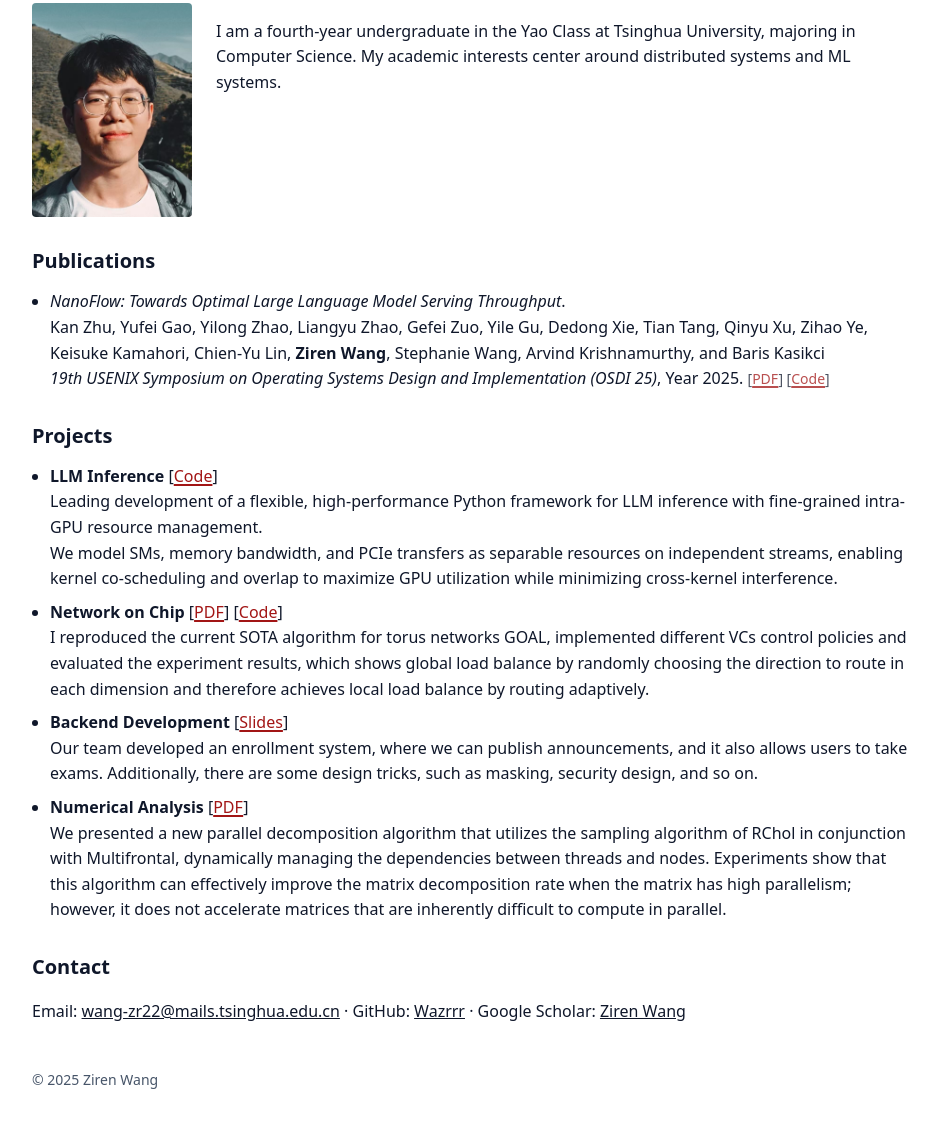
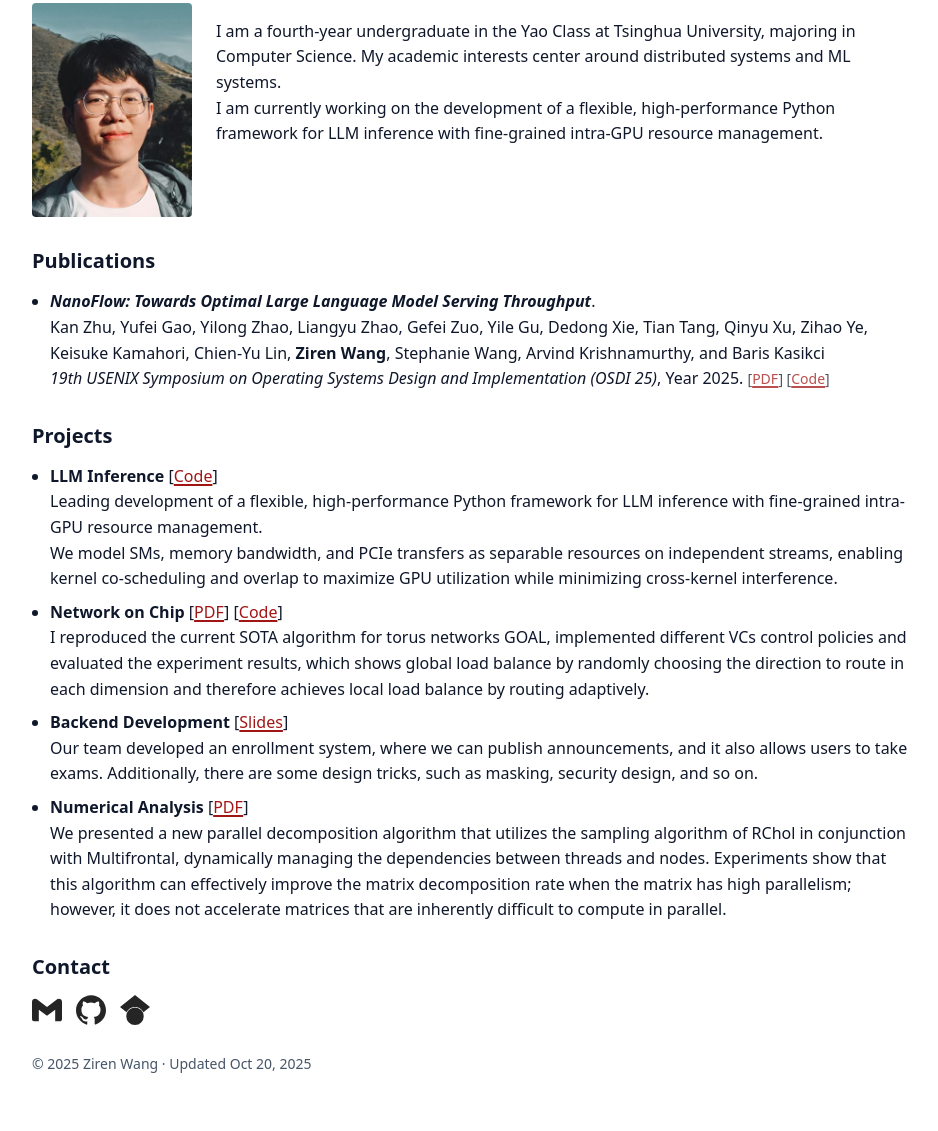
Before and after one commit to Wazrrr/wazrrr.github.io, a plain HTML site: page index.html in a window 1280 px wide. Shown: the part 182-1313 px from the top of the page, without its empty margins (168-1106 px from the left). Drawn offline with Linux system fonts and the light colour scheme.

Commit message:
add icons, update footer.

```diff
--- a/assets/styles.css
+++ b/assets/styles.css
@@ -28,3 +28,20 @@ a{ color:inherit; }
 .prose p{ margin: 12px 0; }
 .prose img{ max-width:100%; height:auto; display:block; margin:16px auto; border-radius:4px;}
 hr{ border:0; border-top:1px solid #e2e8f0; margin:24px 0; }
+.icons { display:flex; gap:14px; align-items:center; }
+.icon-link { display:inline-flex; align-items:center; opacity:.85; }
+.icon-link:hover { opacity:1; }
+.icon { width:30px; height:30px; display:block; }
+.sr-only { position:absolute; width:1px; height:1px; padding:0; margin:-1px; overflow:hidden; clip:rect(0,0,1,1); white-space:nowrap; border:0; }
+/*
+.icons { display:flex; gap:14px; align-items:center; }
+.icon-link { display:inline-flex; align-items:center; opacity:.9; }
+.icon-link:hover { opacity:1; }
+.icon {
+  width: 22px;
+  aspect-ratio: 1 / 1;
+  display: inline-block;
+  vertical-align: middle;
+  shape-rendering: geometricPrecision;
+}
+.icon * { vector-effect: non-scaling-stroke; } */
--- a/index.html
+++ b/index.html
@@ -25,7 +25,9 @@
 <section id="about" class="hero" aria-label="About">
   <img src="/assets/images/profile.jpg" alt="Photo of Ziren Wang">
   <div>
-    <p>I am a fourth-year undergraduate in the Yao Class at Tsinghua University, majoring in Computer Science. My academic interests center around distributed systems and ML systems.</p>
+    <p>I am a fourth-year undergraduate in the Yao Class at Tsinghua University, majoring in Computer Science. My academic interests center around distributed systems and ML systems.
+    <br>
+    I am currently working on the development of a flexible, high-performance Python framework for LLM inference with fine-grained intra-GPU resource management.</p>
   </div>
 </section>
 
@@ -33,7 +35,7 @@
   <h2>Publications</h2>
   <ul>
     <li>
-      <em>NanoFlow: Towards Optimal Large Language Model Serving Throughput</em>.<br>
+      <em><strong>NanoFlow: Towards Optimal Large Language Model Serving Throughput</strong></em>.<br>
       Kan Zhu, Yufei Gao, Yilong Zhao, Liangyu Zhao, Gefei Zuo, Yile Gu, Dedong Xie, Tian Tang, Qinyu Xu, Zihao Ye, Keisuke Kamahori, Chien-Yu Lin, <strong>Ziren Wang</strong>, Stephanie Wang, Arvind Krishnamurthy, and Baris Kasikci<br>
       <em>19th USENIX Symposium on Operating Systems Design and Implementation (OSDI 25)</em>, Year 2025.
       <span class="small">[<a href="https://www.usenix.org/system/files/osdi25-zhu-kan.pdf" class="code-link">PDF</a>] [<a href="https://github.com/efeslab/Nanoflow" class="code-link">Code</a>]</span>
@@ -65,15 +67,50 @@
     </section>
 
 
-<section id="contact" aria-label="Contact">
-  <h2>Contact</h2>
-  <p>Email: <a href="mailto:wang-zr22@mails.tsinghua.edu.cn">wang-zr22@mails.tsinghua.edu.cn</a> · GitHub: <a href="https://github.com/Wazrrr">Wazrrr</a> · Google Scholar: <a href="https://scholar.google.com/citations?user=vMPVF7IAAAAJ&hl=en">Ziren Wang</a></p>
-</section>
+    <section id="contact" aria-label="Contact">
+      <h2>Contact</h2>
+      <div class="icons">
+        <!-- Email -->
+        <a class="icon-link" href="mailto:wang-zr22@mails.tsinghua.edu.cn" aria-label="Email" title="Email">
+          <!-- Heroicons envelope (outline) -->
+          <img class="icon" src="assets/icons/gmail.svg" alt="" />
+        </a>
+
+        <!-- GitHub (Simple Icons) -->
+        <a class="icon-link" href="https://github.com/Wazrrr" aria-label="GitHub" title="GitHub">
+          <img class="icon" src="assets/icons/github.svg" alt="" />
+        </a>
+
+        <!-- Google Scholar (Simple Icons) -->
+        <a class="icon-link" href="https://scholar.google.com/citations?user=vMPVF7IAAAAJ&hl=en" aria-label="Google Scholar" title="Google Scholar">
+          <img class="icon" src="assets/icons/googlescholar.svg" alt="" />
+        </a>
+      </div>
+    </section>
 
   </main>
+
   <footer>
-    © <span id="year"></span> Ziren Wang
+    © <span id="year"></span> Ziren Wang ·
+    Updated <time id="lastmod" datetime=""></time>
   </footer>
-  <script>document.getElementById('year').textContent = new Date().getFullYear();</script>
+  <script>
+    // Year
+    document.getElementById('year').textContent = new Date().getFullYear();
+
+    // Last modified (per page)
+    (function () {
+      var el = document.getElementById('lastmod');
+      if (!el) return;
+      var last = new Date(document.lastModified);
+      if (isNaN(last.getTime())) return; // safety
+      // Format like "Oct 20, 2025" (change locale/options to taste)
+      var formatted = new Intl.DateTimeFormat('en-US', {
+        year: 'numeric', month: 'short', day: '2-digit'
+      }).format(last);
+      el.textContent = formatted;
+      el.setAttribute('datetime', last.toISOString());
+    })();
+  </script>
 </body>
 </html>
```
Also changed, not shown: assets/icons/github.svg (added), assets/icons/gmail.svg (added), assets/icons/googlescholar.svg (added).
